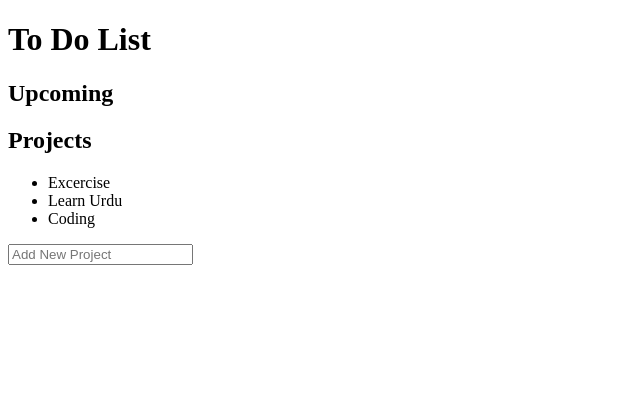
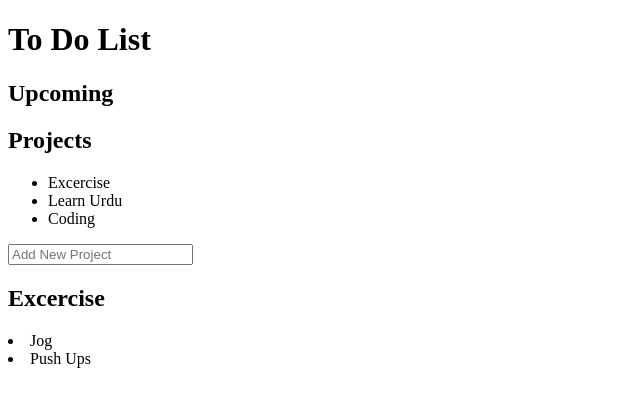
Before and after one commit to mirand32/toDoList, a website built with webpack: page dist/index.html in a window 1280 px wide. Shown: the whole page, without its empty margins (0-640 px from the left). Built offline with nearby package versions, Linux system fonts and the light colour scheme.

Commit message:
generate basic tasks HTML

```diff
--- a/src/menuListDOM.js
+++ b/src/menuListDOM.js
@@ -13,7 +13,7 @@ const menuListDOM =()=>{
         listDOM.innerHTML=""
         toDos.projectList.forEach(project=>{
             listDOM.innerHTML+=`
-                <li>${project.name}</li>
+                <li class="project">${project.name}</li>
             `
         })
     }
--- a/src/project.js
+++ b/src/project.js
@@ -1,13 +1,14 @@
 const Project = (projName, projTasks) =>{
     let tasks=[]
     let name=projName
+    const id=Date.now()
 
     const addTask=(newTask)=>{tasks.unshift(newTask)}
     const getName=()=>{return name}
     const getTasks=()=>{return tasks}
     const editName=(newName)=>{name=newName}
 
-    return {getName, getTasks, addTask, tasks, name, editName}
+    return {getName, getTasks, addTask, editName, tasks, name, id}
 }
 
 export {Project};
--- a/src/taskListDOM.js
+++ b/src/taskListDOM.js
@@ -1,6 +1,34 @@
 import {toDos} from "./initToDoLists";
 
 const taskListDOM=()=>{
+    const listDOM=document.querySelector("#projectsList");
+    let activeProject
+
+    const setActiveProject=(projName)=>{
+        activeProject = toDos.projectList.find((project) => project.name == projName.textContent);
+        generateTasksHTML(activeProject)
+    }
+
+    const generateTasksHTML =(list)=>{
+        const taskList = document.querySelector("#tasks");
+        const projectName = document.querySelector("#projectName");
+        projectName.textContent= `${list.name}`
+
+        taskList.innerHTML=""
+        list.tasks.forEach(task=>{
+            taskList.innerHTML+=`
+                <li class="task-item">${task.name}</li>
+            `
+        })
+    }
+
+
+    setActiveProject(listDOM.firstElementChild);
+    generateTasksHTML(activeProject)
+    const projectItems=document.querySelectorAll(".project")
+    projectItems.forEach(project=>project.addEventListener("click",()=>setActiveProject(project)))
+
+    return{setActiveProject}
 }
 
 export {taskListDOM}
```
Also changed, not shown: dist/index.html, dist/main.js.
